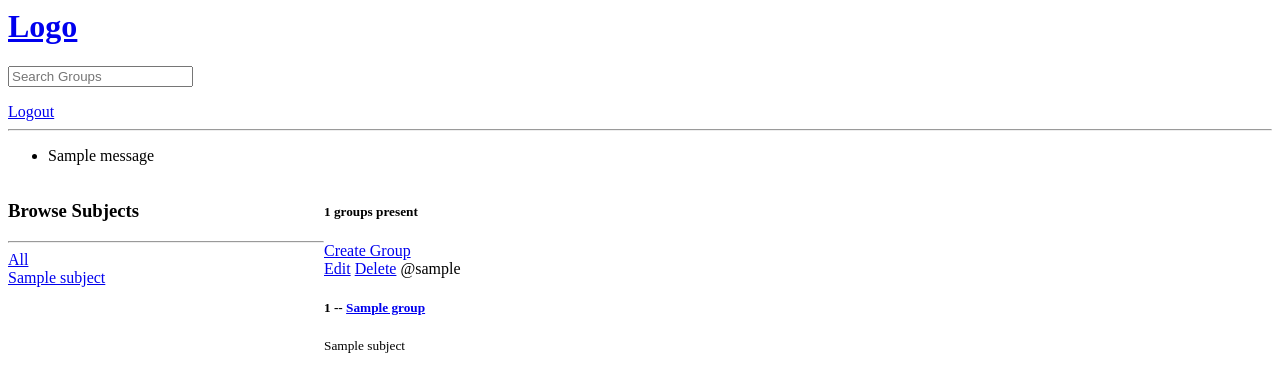
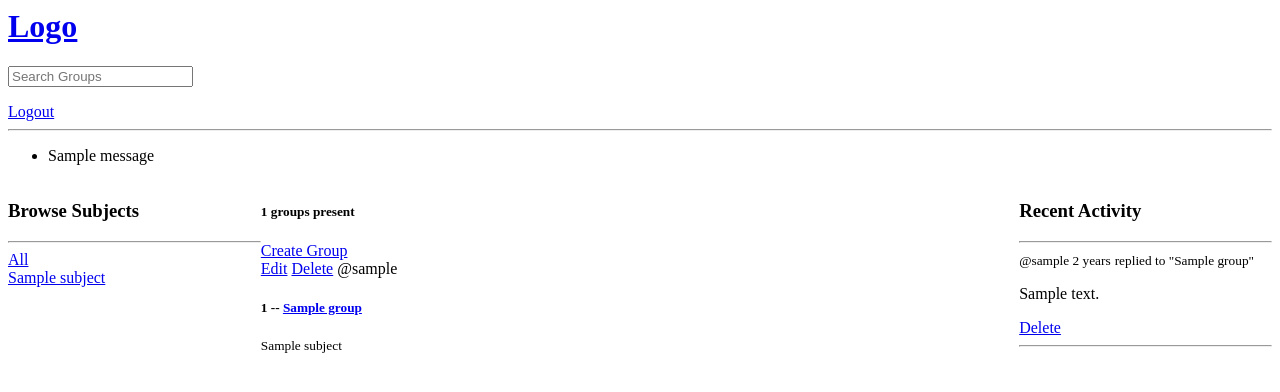
Before and after one commit to sukhdeepg/Team-Discuss, a Django app: page / in a window 1280 px wide. Shown: the top 392 px of the page. Run offline with Django 4.2, Linux system fonts and the light colour scheme; a user stored in the database is signed in; tables that the repository leaves empty hold one stand-in row (values such as "Sample post"); one stand-in notice (Sample message) is shown.

Commit message:
added activity section and seperated components

```diff
--- a/base/models.py
+++ b/base/models.py
@@ -29,5 +29,8 @@ class Message(models.Model):
     updated = models.DateTimeField(auto_now=True)
     created = models.DateTimeField(auto_now_add=True)
 
+    class Meta:
+        ordering = ['-updated', '-created'] # to show the list in a descending order
+
     def __str__(self) -> str:
         return self.message[0:30]
--- /dev/null
+++ b/base/templates/base/activity.html
@@ -0,0 +1,13 @@
+<h3>Recent Activity</h3>
+<hr>
+{% for message in group_messages %}
+    <div>
+        <small>@{{ message.user }}  {{ message.created|timesince }}</small>
+        <small>replied to "{{ message.group }}"</small>
+        <p>{{ message }}</p>
+        {% if request.user == message.user %}
+            <a href="{% url 'delete-message' message.id %}">Delete</a>
+        {% endif %}
+        <hr>
+    </div>
+{% endfor %}
--- /dev/null
+++ b/base/templates/base/feed.html
@@ -0,0 +1,14 @@
+<div>
+    {% for group in groups %}
+        <div>
+            {% if request.user == group.moderator %}
+                <a href="{% url 'update-group' group.id %}">Edit</a>
+                <a href="{% url 'delete-group' group.id %}">Delete</a>
+            {% endif %}
+
+            <span>@{{group.moderator.username}}</span>
+            <h5>{{ group.id }} -- <a href="{% url 'group' group.id %}">{{ group.name }}</a></h5>
+            <small>{{ group.subject }}</small>
+        </div>
+    {% endfor %}
+</div>
--- a/base/templates/base/home.html
+++ b/base/templates/base/home.html
@@ -5,47 +5,26 @@
     <style>
         .home-container {
             display: grid;
-            grid-template-columns: 1fr 3fr; /* fr: fraction */
+            grid-template-columns: 1fr 3fr 1fr; /* fr: fraction */
         }
     </style>
 
     <div class="home-container">
 
         <div>
-            <h3>Browse Subjects</h3>
-            <hr>
-
-            <div>
-                <a href="{% url 'home' %}">All</a>
-            </div>
-
-            {% for subject in subjects %}
-                <div>
-                    <a href="{% url 'home' %}?q={{ subject.name }}">{{ subject.name }}</a>
-                </div>
-            {% endfor %}
+            {% include 'base/subjects.html' %}
         </div>
 
         <div>
             <h5>{{ group_count }} groups present</h5>
             <a href="{% url 'create-group' %}">Create Group</a>
 
-            <div>
-                {% for group in groups %}
-                    <div>
-                        {% if request.user == group.moderator %}
-                            <a href="{% url 'update-group' group.id %}">Edit</a>
-                            <a href="{% url 'delete-group' group.id %}">Delete</a>
-                        {% endif %}
-
-                        <span>@{{group.moderator.username}}</span>
-                        <h5>{{ group.id }} -- <a href="{% url 'group' group.id %}">{{ group.name }}</a></h5>
-                        <small>{{ group.subject }}</small>
-                    </div>
-                {% endfor %}
-            </div>
+            {% include 'base/feed.html' %}
         </div>
 
+        <div>
+            {% include 'base/activity.html' %}
+        </div>
 
     </div>
 {% endblock content %}
--- /dev/null
+++ b/base/templates/base/subjects.html
@@ -0,0 +1,12 @@
+<h3>Browse Subjects</h3>
+<hr>
+
+<div>
+    <a href="{% url 'home' %}">All</a>
+</div>
+
+{% for subject in subjects %}
+    <div>
+        <a href="{% url 'home' %}?q={{ subject.name }}">{{ subject.name }}</a>
+    </div>
+{% endfor %}
--- a/base/views.py
+++ b/base/views.py
@@ -67,13 +67,14 @@ def home(request):
     )
     group_count = groups.count()
     subjects = Subject.objects.all()
+    group_messages = Message.objects.filter(Q(group__subject__name__icontains=q))
 
-    context = {"groups": groups, "subjects": subjects, "group_count": group_count}
+    context = {"groups": groups, "subjects": subjects, "group_count": group_count, "group_messages": group_messages}
     return render(request, 'base/home.html', context)
 
 def group(request, pk):
     group = Group.objects.get(id=pk)
-    group_messages = group.message_set.all().order_by('-created')
+    group_messages = group.message_set.all()
     members = group.members.all()
 
     if request.method == 'POST':
```
